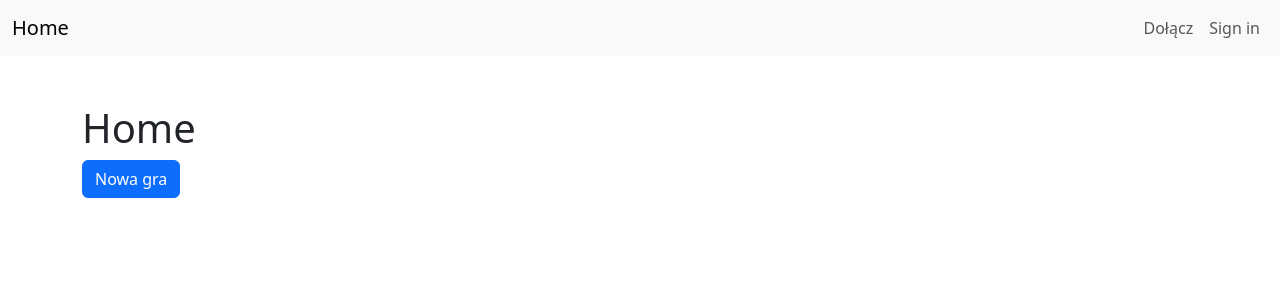
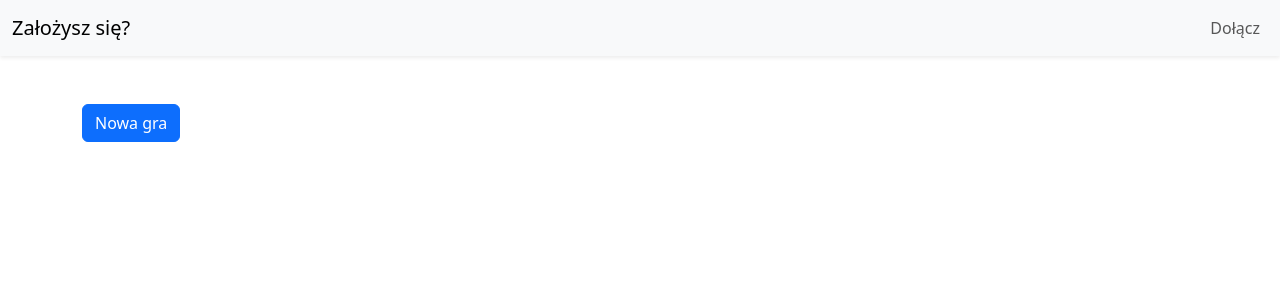
Before and after one commit to muko034/wanna-bet-fe, a Vue app: page /admin in a window 1280 px wide. Shown: the top 300 px of the page. Built offline with nearby package versions, Linux system fonts and the light colour scheme; what vue-toast-notification would draw is missing.

Commit message:
Join page

```diff
--- a/package.json
+++ b/package.json
@@ -14,6 +14,7 @@
     "axios": "^1.4.0",
     "bootstrap": "^5.3.1",
     "bootstrap-icons": "^1.10.5",
+    "javascript-time-ago": "^2.5.9",
     "pinia": "^2.1.6",
     "sockjs-client": "^1.6.1",
     "uuid": "^9.0.0",
--- a/src/components/AppNavigation.vue
+++ b/src/components/AppNavigation.vue
@@ -25,11 +25,11 @@ const allNavLinks = computed<NavLink[]>(() => [
     title: 'Dołącz',
     display: 'all',
   },
-  {
-    name: 'login',
-    title: 'Sign in',
-    display: 'anonym',
-  },
+  // {
+  //   name: 'login',
+  //   title: 'Sign in',
+  //   display: 'anonym',
+  // },
   {
     name: 'admin',
     title: 'Admin',
@@ -44,16 +44,16 @@ const navLinks = computed(() => allNavLinks.value.filter(
 </script>
 
 <template>
-  <nav class="navbar navbar-expand-lg navbar-light bg-light">
+  <nav class="navbar navbar-expand-lg navbar-light bg-light shadow-sm mb-3">
     <div class="container-fluid">
       <AppLink
           class="navbar-brand"
           name="home"
       >
-        Home
+        Założysz się?
       </AppLink>
 
-      <ul class="nav navbar-nav pull-xs-right">
+      <ul class="navbar-nav ml-auto">
         <li
             v-for="link in navLinks"
             :key="link.name"
--- a/src/services/game.ts
+++ b/src/services/game.ts
@@ -12,6 +12,17 @@ const GameService = {
         return data
     },
 
+    async getGames() {
+        const {data} = await axios.get<GameBasicInfo[]>(`${CONFIG.API_URL}/games`)
+        return data
+    },
+
+}
+
+export interface GameBasicInfo {
+    id: string,
+    status: string,
+    createdAt: string
 }
 
 export interface Game {
--- a/src/views/Home.vue
+++ b/src/views/Home.vue
@@ -11,7 +11,6 @@ async function createGame() {
 
 <template>
   <div class="container mt-5">
-    <h1>Home</h1>
     <button @click="createGame" type="submit" class="btn btn-primary">Nowa gra</button>
   </div>
 </template>
--- a/src/views/Join.vue
+++ b/src/views/Join.vue
@@ -1,9 +1,39 @@
 <script setup lang="ts">
+import GameService, {GameBasicInfo} from "../services/game.ts";
+import {ref} from "vue";
+import TimeAgo from 'javascript-time-ago'
+import pl from 'javascript-time-ago/locale/pl'
+import AppLink from "../components/AppLink.vue";
+
+const games = ref<GameBasicInfo[]>([])
+GameService.getGames().then(res => {
+  games.value = res as GameBasicInfo[]
+})
+
+TimeAgo.addDefaultLocale(pl)
+
+const timeAgo = new TimeAgo('pl-PL')
+
+function formatTime(date: string) {
+  return timeAgo.format(Date.parse(date))
+}
 
 </script>
 
 <template>
-  <h1>Join</h1>
+  <ul class="list-group">
+    <li
+        v-for="game in games"
+        class="list-group-item">
+      <AppLink
+          class="nav-link"
+          active-class="active"
+          name="play"
+          :params="{gameId: game.id}">
+        <strong>{{game.id}}</strong> {{formatTime(game.createdAt)}}
+      </AppLink>
+    </li>
+  </ul>
 </template>
 
 <style scoped>
```
Also changed, not shown: 1 other file (tests, documents, lock files or other folders).
